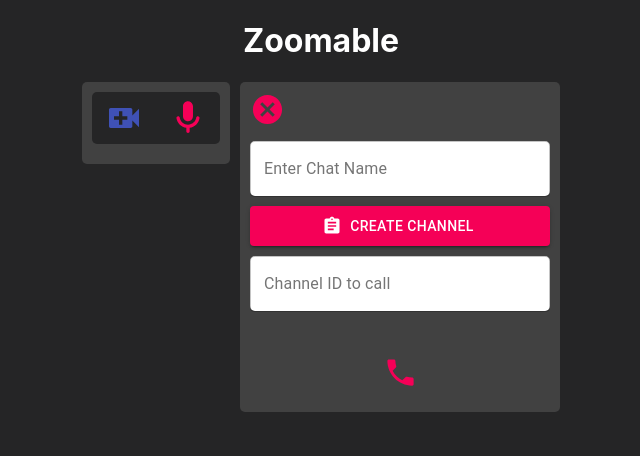
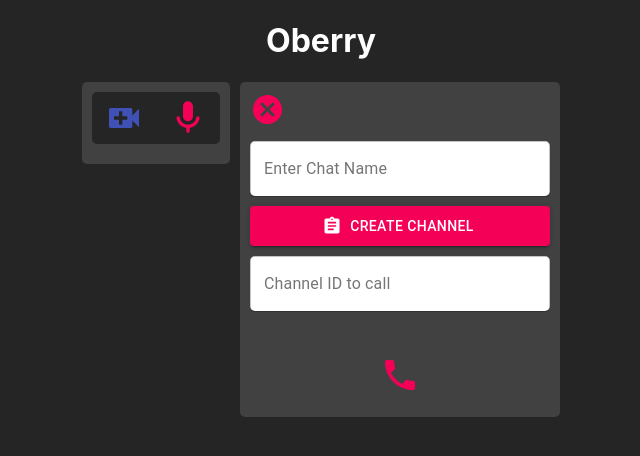
Before and after one commit to obery/avivid-beta, a React (Create React App) app: page / in a window 1280 px wide. Both pictures are taken after a click on the button "MENU BOOK". Shown: the top 456 px of the page, without its empty margins (319-959 px from the left). Built offline with nearby package versions, Linux system fonts and the light colour scheme.

Commit message:
Update App.js

```diff
--- a/src/App.js
+++ b/src/App.js
@@ -134,7 +134,7 @@ function App() {
 
 	return (
 		<>
-			<h1 style={{ textAlign: 'center', color: '#fff' }}>Zoomable</h1>
+			<h1 style={{ textAlign: 'center', color: '#fff' }}>Oberry</h1>
 			<div className="container">
        <center>
 
@@ -238,7 +238,7 @@ function App() {
 							</Button>
 						) : (
 							<IconButton color="secondary" aria-label="call" onClick={() => callUser(idToCall)}>
-								<PhoneIcon  fontSize="large" />
+								<PhoneIcon style={{fontSize:40}}  fontSize={"large"} />
 							</IconButton>
 						)}
 						{idToCall}
```
